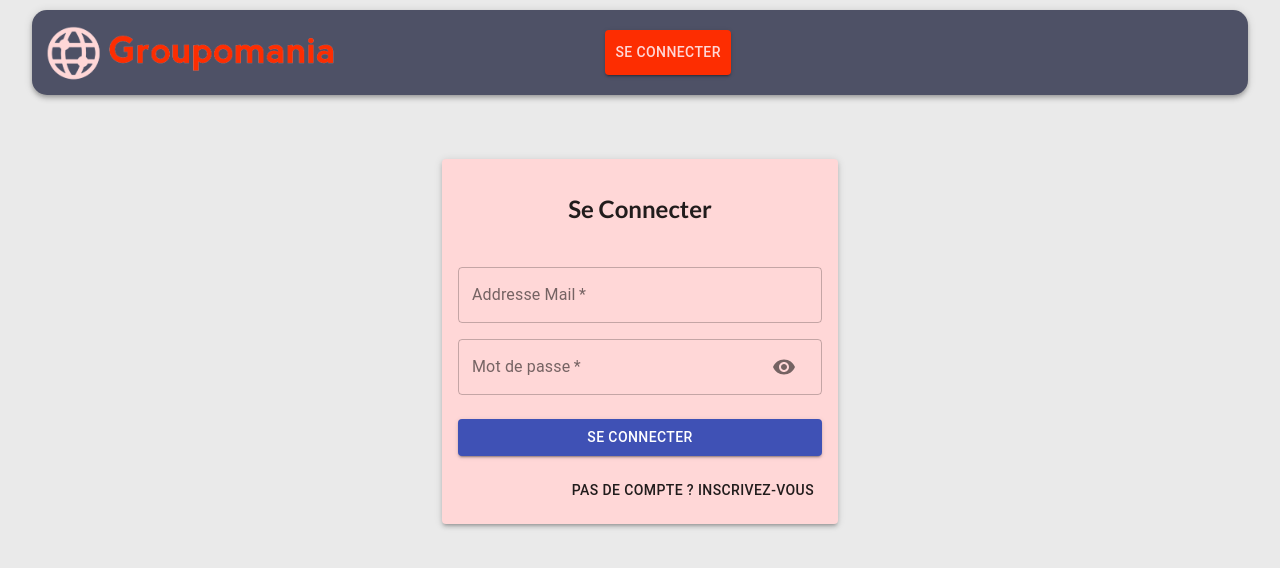
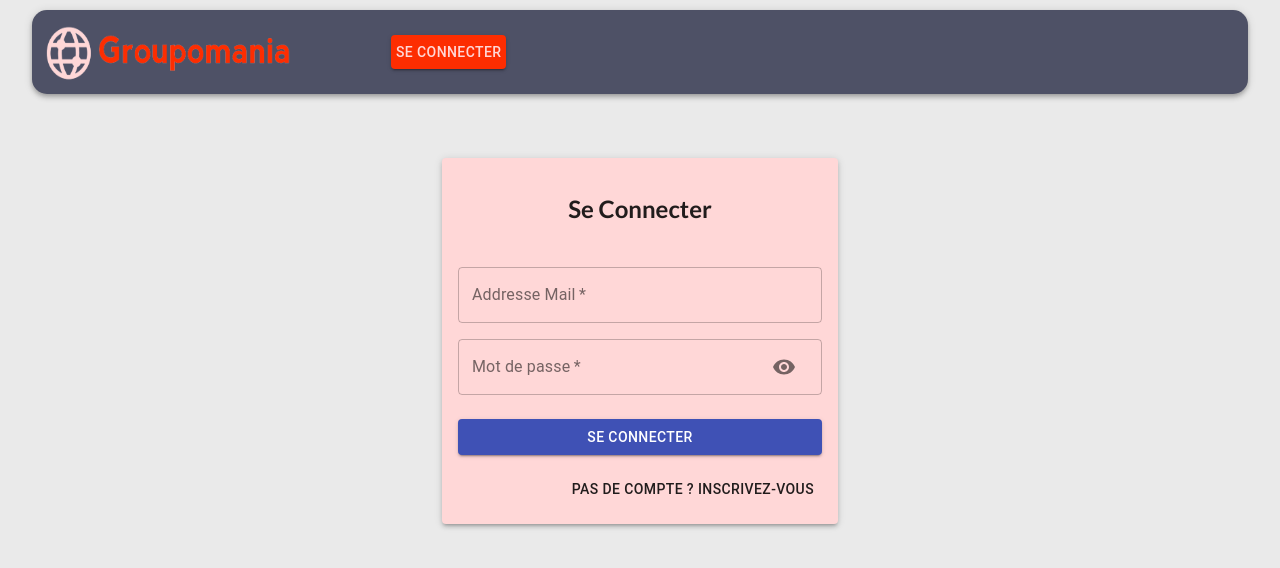
Before and after one commit to TenzaRemy/Groupomania, a React (Create React App) app in the folder frontend/: page / in a window 1280 px wide. Shown: the top 568 px of the page. Built offline with nearby package versions, Linux system fonts and the light colour scheme.

Commit message:
Modif Admin
Logo navbar si Log sur compte admin / fonctionnalité admin ajouté / slice()

```diff
--- a/frontend/src/components/Form/styles.js
+++ b/frontend/src/components/Form/styles.js
@@ -34,7 +34,4 @@ export default makeStyles((theme) => ({
     width: '70%',
     borderRadius: 25,
   },
-  image: {
-    color: '#4E5166',
-  }
 }));
--- a/frontend/src/components/Navbar/Navbar.js
+++ b/frontend/src/components/Navbar/Navbar.js
@@ -1,5 +1,6 @@
 import React, { useState, useEffect } from 'react';
 import { AppBar, Toolbar, Button } from '@material-ui/core';
+import SecurityIcon from '@material-ui/icons/Security';
 import { useNavigate , useLocation } from 'react-router-dom';
 import { useDispatch } from 'react-redux';
 import decode from 'jwt-decode';
@@ -38,9 +39,11 @@ const Navbar = () => {
 
     <AppBar className={classes.appBar} position="static" color="inherit">
       <div className={classes.brandContainer}>
-        <img className={classes.image} src={logo} alt="icon" height="60" />
+        <img className={classes.image} src={logo} alt="logo Entreprise Groupomania" height="60" />
       </div>
-      <Toolbar className={classes.toolbar}>
+      <Toolbar className={classes.toolbar}>{( user?.result?.isAdmin) && (
+        <SecurityIcon fontSize="large" />
+         )}
         {user?.result ? (
           <div className={classes.profile}>
             <Button variant="contained" className={classes.logout} color="secondary" onClick={logout}>Se Déconnecter</Button>
--- a/frontend/src/components/Navbar/styles.js
+++ b/frontend/src/components/Navbar/styles.js
@@ -10,6 +10,9 @@ export default makeStyles((theme) => ({
     padding: '10px 10px',
     backgroundColor: '#4E5166',
   },
+  image: {
+    width: '250px',
+  },
   heading: {
     color: 'rgba(0,183,255, 1)',
     textDecoration: 'none',
@@ -17,12 +20,10 @@ export default makeStyles((theme) => ({
   toolbar: {
     display: 'flex',
     justifyContent: 'flex-end',
-    width: '400px',
   },
   profile: {
     display: 'flex',
     justifyContent: 'space-between',
-    width: '400px',
   },
   userName: {
     display: 'flex',
@@ -35,8 +36,8 @@ export default makeStyles((theme) => ({
   },
   logout: {
     backgroundColor: '#FD2D01',
-    margin: '10px 30px',
+    margin: '10px 75px',
     color: '#FFD7D7',
-    padding: '10px',
+    padding: '5px',
   },
 }));
--- a/frontend/src/components/Posts/Post/Post.js
+++ b/frontend/src/components/Posts/Post/Post.js
@@ -23,7 +23,7 @@ const Post = ({ post, setCurrentId }) => {
 
       return post.likes.find((like) => like === ( user?.result?._id))
         ? (
-          <><ThumbUpIcon fontSize="medium" />&nbsp;{post.likes.length > 2 ? `Toi et ${post.likes.length - 1} autres` : `${post.likes.length} J'aime${post.likes.length > 1 ? 's' : ''}` }</>
+          <><ThumbUpIcon fontSize="medium" />&nbsp;{post.likes.length >= 2 ? `Vous et ${post.likes.length - 1} autres` : `${post.likes.length} J'aime${post.likes.length > 1 ? 's' : ''}` }</>
         ) : (
           <><ThumbUpOutlined fontSize="medium" />&nbsp;{post.likes.length} {post.likes.length === 1 ? "J'aime" : "J'aimes"}</>
         );
@@ -39,7 +39,7 @@ const Post = ({ post, setCurrentId }) => {
         <h3>{post.creator}</h3>
         <h4>{moment(post.createdAt).fromNow()}</h4>
       </div>
-      {(user?.result?._id === post?.Cid) && (
+      {(user?.result?._id === post?.Cid || user?.result?.isAdmin) && (
       <div className={classes.overlay2}>
         <Button onClick={() => setCurrentId(post._id)} style={{ color: 'white' }} size="small">
           <MoreHorizIcon fontSize="medium" />
@@ -54,7 +54,7 @@ const Post = ({ post, setCurrentId }) => {
         <Button size="medium" color="primary" disabled={!user?.result} onClick={() => dispatch(likePost(post._id , user ))}>
           <Likes />
         </Button>
-        {( user?.result?._id === post?.Cid ) && (
+        {( user?.result?._id === post?.Cid || user?.result?.isAdmin) && (
         <Button size="large" color="secondary" onClick={() => dispatch(deletePost(post._id))}>
           <DeleteIcon fontSize="large" />
         </Button>
--- a/frontend/src/components/Posts/Posts.js
+++ b/frontend/src/components/Posts/Posts.js
@@ -12,7 +12,7 @@ const Posts = ({ setCurrentId }) => {
   return (
     !posts.length ?<CircularProgress /> : (
       <Grid className={classes.container} container alignItems="stretch" spacing={3}>
-        {posts.map((post) => (
+        {posts.slice(0,5).map((post) => (
           <Grid key={post._id} item xs={12} sm={6} md={6}>
             <Post post={post} setCurrentId={setCurrentId} />
           </Grid>
```
